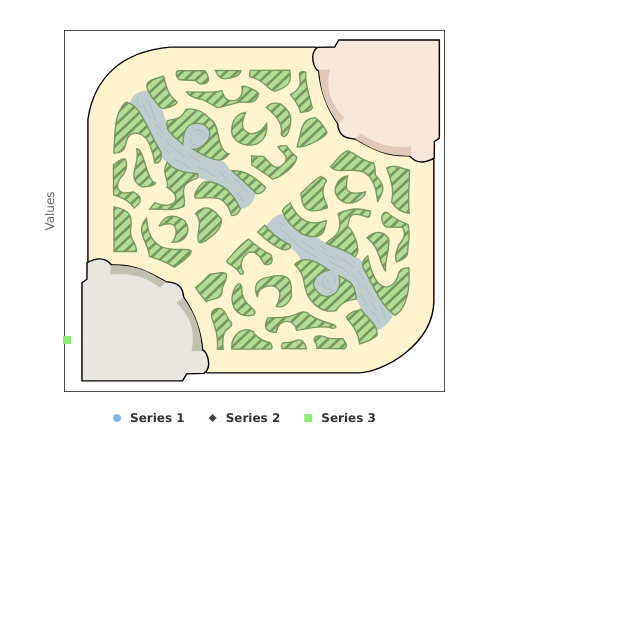
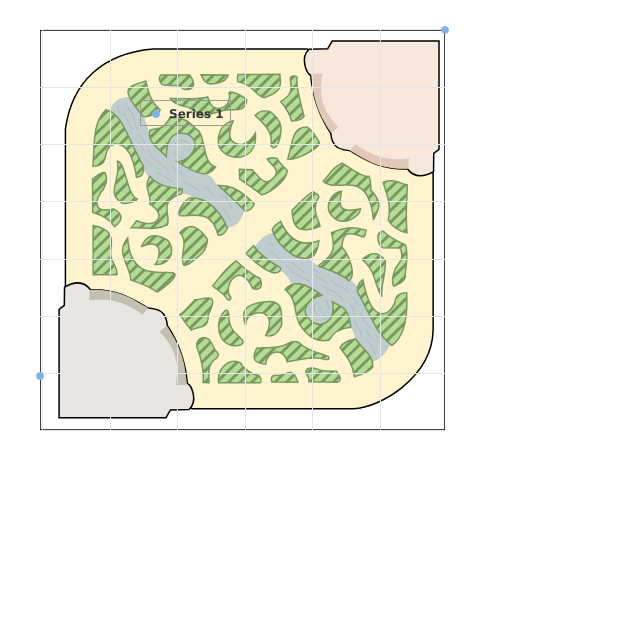
Before and after one commit to Banshee1221/LolStats, a Flask app: template templates/stats.html in a window 1280 px wide. Shown: the part 52-682 px from the top of the page, without its empty margins (0-640 px from the left). Run offline with Flask 2, Linux system fonts and the light colour scheme; the template is opened without the code that fills it: most values are stand-ins (such as "Sample title", 1, 10 or a date in 2020); some libraries are stand-ins or nearby versions.

Commit message:
new graph thingy

```diff
--- a/templates/stats.html
+++ b/templates/stats.html
@@ -86,12 +86,21 @@
 {#            <svg style="background: url({{ url_for('static', filename='images/vector_minimap.jpg.svg') }}) no-repeat center; background-size: 100%"></svg>#}
 
         </div><script type="text/javascript">
-        var matches = {'1': [1762106762]}
+        var matches = {'1': []}
         $(function () {
             $('#chart_div').highcharts({
                 chart: {
                     type: 'scatter',
                     plotBackgroundImage:"{{ url_for('static', filename='images/vector_minimap.jpg.svg') }}"
+                },
+                legend: {
+                    layout: 'vertical',
+                    align: 'left',
+                    verticalAlign: 'top',
+                    x: 100,
+                    y: 70,
+                    floating: true,
+                    borderWidth: 1
                 },
                 title: {
                     text: '',
@@ -102,21 +111,33 @@
                 xAxis: {
                     min: -120,
                     max: 14870,
+                    title: {
+                        text: '',
+                        style: {
+                            display: 'none'
+                        }
+                    },
                     lineWidth: 0,
-                    gridLineWidth: 0,
+                    gridLineWidth: 1,
                     minorGridLineWidth: 0,
                     lineColor: 'transparent',
                     labels: {
                         enabled: false
                     },
-                    minorTickLength: 0,
+                    minorTickLength: 1,
                     tickLength: 0
                 },
                 yAxis: {
                     min: -120,
                     max: 14980,
-                    lineWidth: 0,
-                    gridLineWidth: 0,
+                    title: {
+                        text: '',
+                        style: {
+                            display: 'none'
+                        }
+                    },
+                    lineWidth: 1,
+                    gridLineWidth: 1,
                     minorGridLineWidth: 0,
                     lineColor: 'transparent',
                     labels: {
@@ -126,12 +147,7 @@
                     tickLength: 0
                 },
                 series: [{
-                    data: [1, 0, 4]
-                }, {
-                    data: [5, 7, 3]
-                },
-                {
-                    data: [5, 7, 3]
+                    data: [[-119, -119], [14870, 14980]]
                 }],
                 credits:{
                     enabled:false
```
